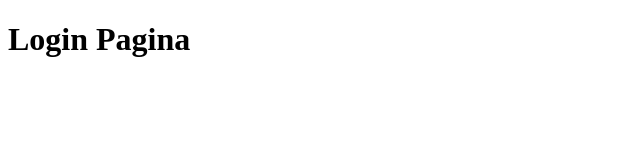
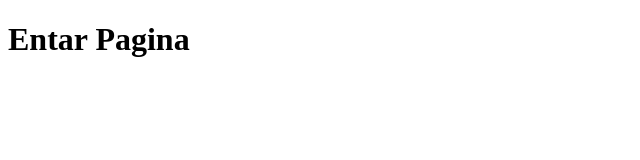
Before and after one commit to wellpinho/weather-today, a Next.js app: page /login in a window 1280 px wide. Shown: the top 160 px of the page, without its empty margins (0-640 px from the left). Built offline with nearby package versions, Linux system fonts and the light colour scheme.

Commit message:
alteraçoes

```diff
--- a/src/pages/login.tsx
+++ b/src/pages/login.tsx
@@ -1,7 +1,7 @@
 const Login = () => {
     return (
         <div>
-            <h1>Login Pagina</h1>
+            <h1>Entar Pagina</h1>
             {/* Adicione o formulário de login aqui */}
         </div>
     );
```
